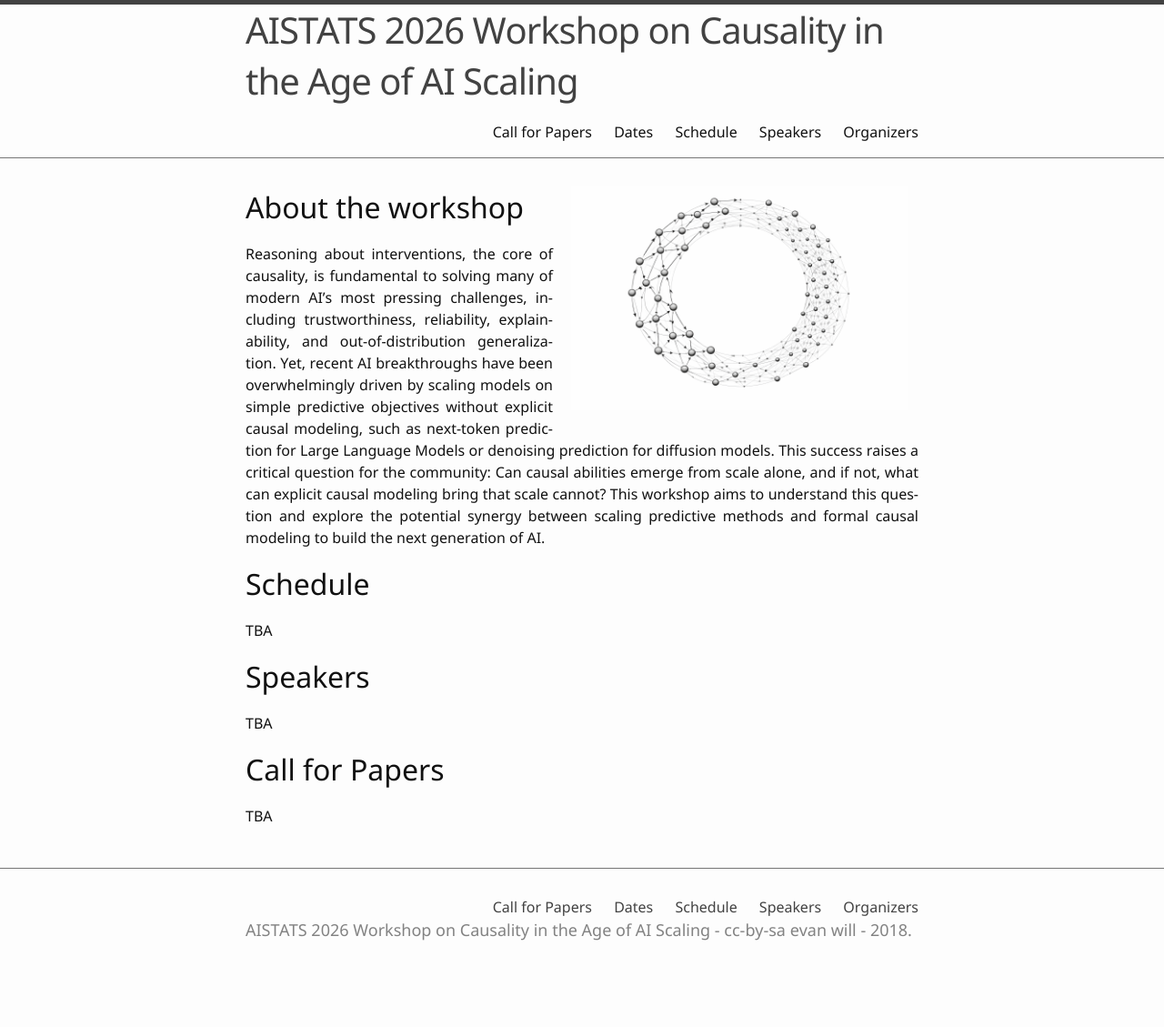
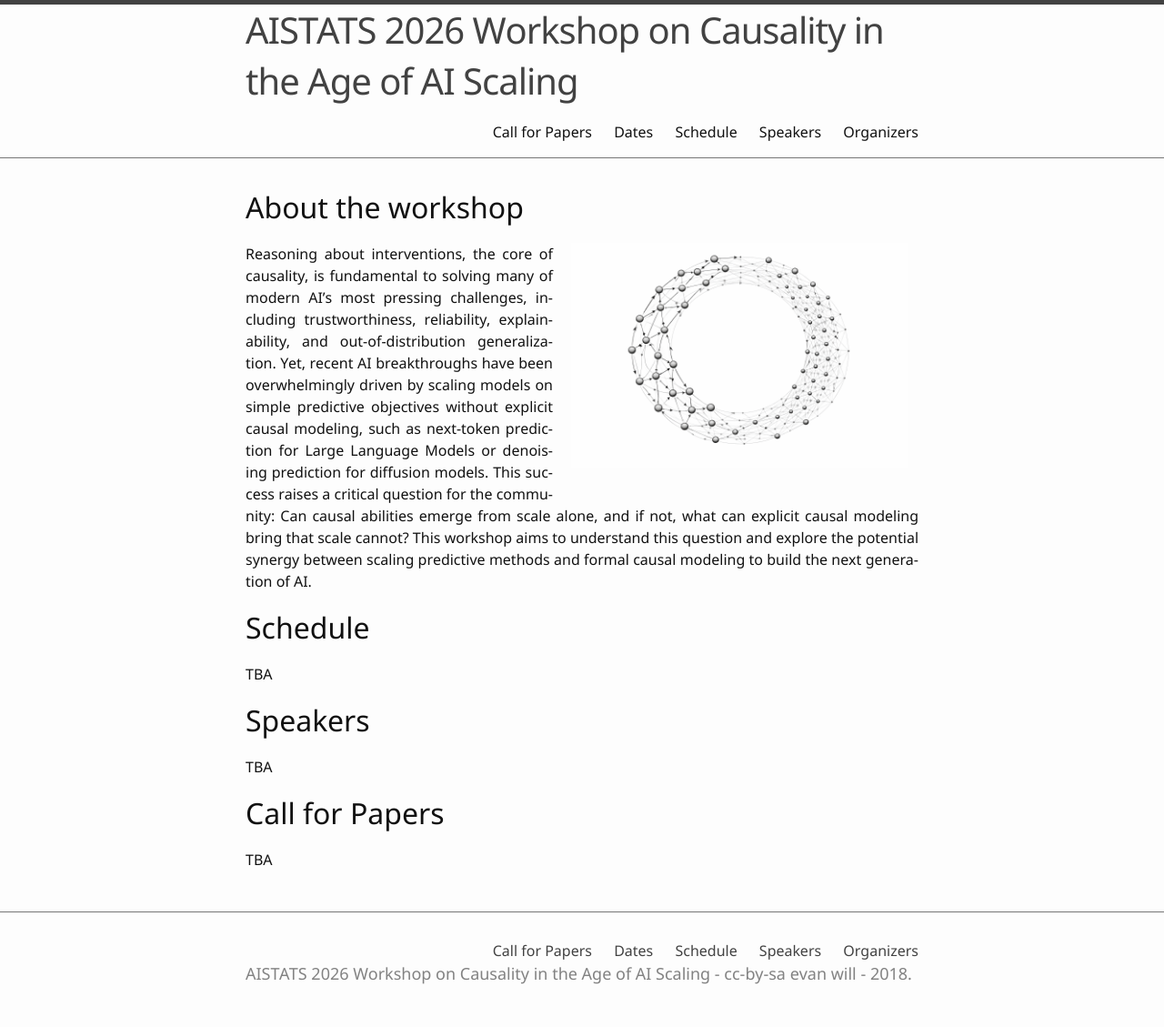
Before and after one commit to causcale/causcale.github.io, a Jekyll site: the page built from index.md, in a window 1280 px wide. Shown: the whole page at 91% size. Built offline with Jekyll 4.4.1, drawn with Linux system fonts in a browser that asks for light colours; before the commit the page ends 1081 px from its top, so only the background shows below that.

```diff
--- a/index.md
+++ b/index.md
@@ -1,14 +1,14 @@
 ---
 title: Home
 ---
+
+# About the workshop
 
 <div class="float-right-figure">
   {% include figure.html img="Logo.png" alt="logo" width="100%" %}
 </div>
 
 <div class="about-section" markdown="1">
-
-# About the workshop
 
 Reasoning about interventions, the core of causality, is fundamental to solving many of modern AI's most pressing challenges, including trustworthiness, reliability, explainability, and out-of-distribution generalization. Yet, recent AI breakthroughs have been overwhelmingly driven by scaling models on simple predictive objectives without explicit causal modeling, such as next-token prediction for Large Language Models or denoising prediction for diffusion models. This success raises a critical question for the community: Can causal abilities emerge from scale alone, and if not, what can explicit causal modeling bring that scale cannot? This workshop aims to understand this question and explore the potential synergy between scaling predictive methods and formal causal modeling to build the next generation of AI.
 
```
